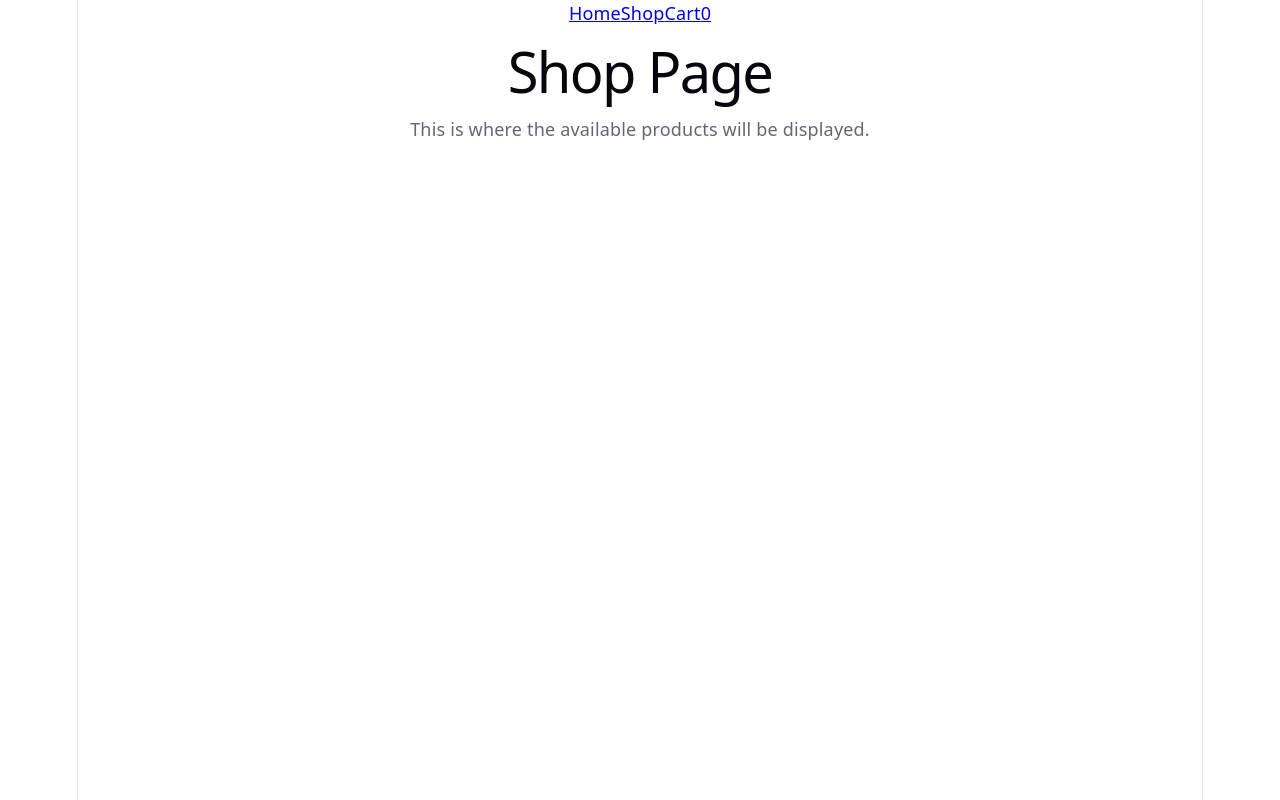
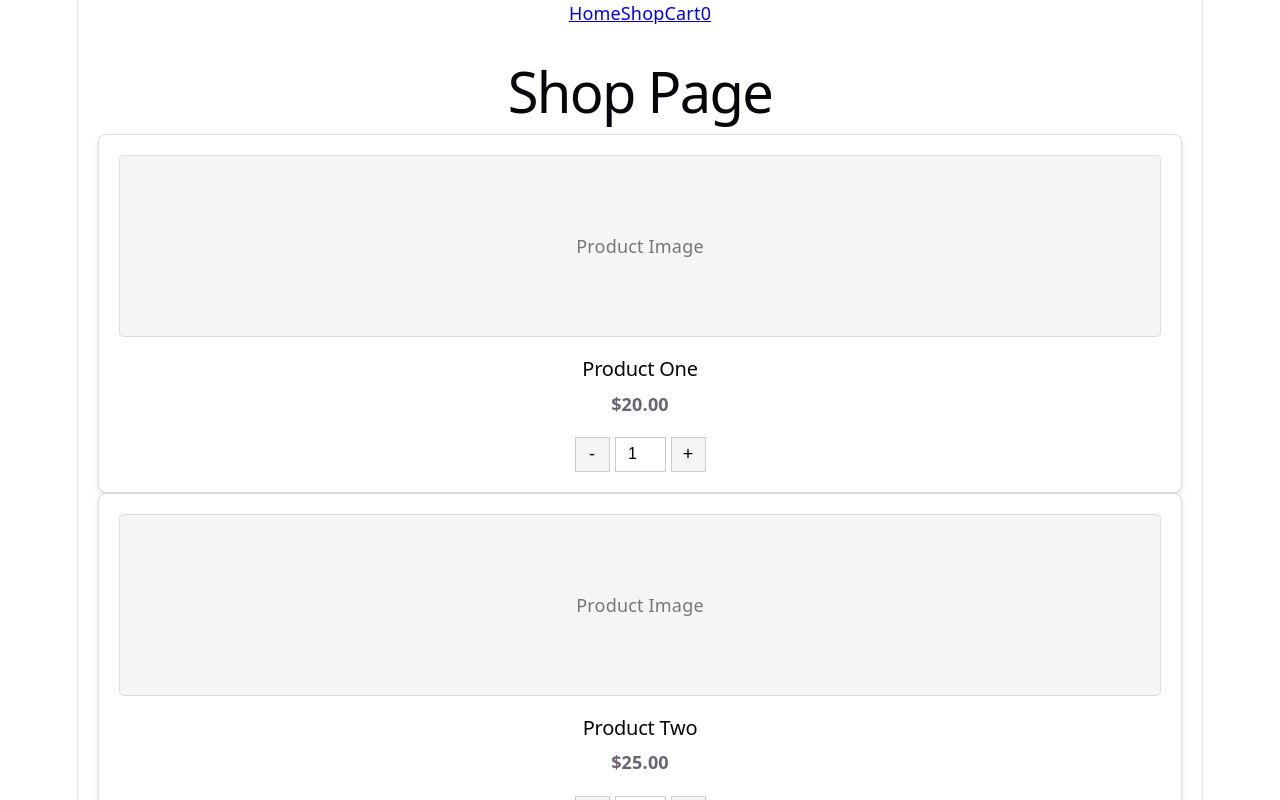
Before and after one commit to winterbarry/react-shopping-cart, a React (Vite) app in the folder shopping-cart/: page /shop in a window 1280 px wide. Shown: the top 800 px of the page. Built offline with nearby package versions, Linux system fonts and the light colour scheme.

Commit message:
added rough styles for all shopping items

```diff
--- a/shopping-cart/src/components/homepage.jsx
+++ b/shopping-cart/src/components/homepage.jsx
@@ -2,7 +2,10 @@ function Home() {
   return (
     <main>
       <h1>Home Page</h1>
-      <p>Welcome to our shopping website!</p>
+      <p>
+        Welcome to our shopping website. Click on the shop button to get
+        started!
+      </p>
     </main>
   );
 }
--- a/shopping-cart/src/components/shop.jsx
+++ b/shopping-cart/src/components/shop.jsx
@@ -1,8 +1,113 @@
+import "../styles/shop.css";
+
 function Shop() {
   return (
     <main>
       <h1>Shop Page</h1>
-      <p>This is where the available products will be displayed.</p>
+
+      <div className="shop-container">
+        <div className="product-card">
+          <div className="product-image">
+            <p>Product Image</p>
+          </div>
+
+          <div className="product-info">
+            <h2>Product One</h2>
+            <p>$20.00</p>
+          </div>
+
+          <div className="quantity-selector">
+            <button>-</button>
+            <input type="number" value="1" readOnly />
+            <button>+</button>
+          </div>
+        </div>
+
+        <div className="product-card">
+          <div className="product-image">
+            <p>Product Image</p>
+          </div>
+
+          <div className="product-info">
+            <h2>Product Two</h2>
+            <p>$25.00</p>
+          </div>
+
+          <div className="quantity-selector">
+            <button>-</button>
+            <input type="number" value="1" readOnly />
+            <button>+</button>
+          </div>
+        </div>
+
+        <div className="product-card">
+          <div className="product-image">
+            <p>Product Image</p>
+          </div>
+
+          <div className="product-info">
+            <h2>Product Three</h2>
+            <p>$30.00</p>
+          </div>
+
+          <div className="quantity-selector">
+            <button>-</button>
+            <input type="number" value="1" readOnly />
+            <button>+</button>
+          </div>
+        </div>
+
+        <div className="product-card">
+          <div className="product-image">
+            <p>Product Image</p>
+          </div>
+
+          <div className="product-info">
+            <h2>Product Four</h2>
+            <p>$35.00</p>
+          </div>
+
+          <div className="quantity-selector">
+            <button>-</button>
+            <input type="number" value="1" readOnly />
+            <button>+</button>
+          </div>
+        </div>
+
+        <div className="product-card">
+          <div className="product-image">
+            <p>Product Image</p>
+          </div>
+
+          <div className="product-info">
+            <h2>Product Five</h2>
+            <p>$40.00</p>
+          </div>
+
+          <div className="quantity-selector">
+            <button>-</button>
+            <input type="number" value="1" readOnly />
+            <button>+</button>
+          </div>
+        </div>
+
+        <div className="product-card">
+          <div className="product-image">
+            <p>Product Image</p>
+          </div>
+
+          <div className="product-info">
+            <h2>Product Six</h2>
+            <p>$45.00</p>
+          </div>
+
+          <div className="quantity-selector">
+            <button>-</button>
+            <input type="number" value="1" readOnly />
+            <button>+</button>
+          </div>
+        </div>
+      </div>
     </main>
   );
 }
--- a/shopping-cart/src/styles/shop.css
+++ b/shopping-cart/src/styles/shop.css
@@ -0,0 +1,82 @@
+main {
+  padding: 20px;
+}
+
+main h1 {
+  text-align: center;
+  margin-bottom: 30px;
+}
+
+.product-container {
+  display: grid;
+  grid-template-columns: repeat(3, 1fr);
+  gap: 25px;
+  max-width: 1200px;
+  margin: 0 auto;
+}
+
+.product-card {
+  background-color: white;
+  border: 1px solid #ddd;
+  border-radius: 8px;
+  padding: 20px;
+  text-align: center;
+  box-shadow: 0 2px 6px rgba(0, 0, 0, 0.1);
+}
+
+.product-image {
+  height: 180px;
+  border: 1px solid #ddd;
+  border-radius: 5px;
+  display: flex;
+  align-items: center;
+  justify-content: center;
+  background-color: #f5f5f5;
+}
+
+.product-image p {
+  color: #777;
+}
+
+.product-info {
+  margin: 20px 0;
+}
+
+.product-info h2 {
+  margin: 0 0 10px;
+  font-size: 20px;
+}
+
+.product-info p {
+  margin: 0;
+  font-size: 18px;
+  font-weight: bold;
+}
+
+.quantity-selector {
+  display: flex;
+  align-items: center;
+  justify-content: center;
+  gap: 5px;
+}
+
+.quantity-selector button {
+  width: 35px;
+  height: 35px;
+  border: 1px solid #ccc;
+  background-color: #f5f5f5;
+  cursor: pointer;
+  font-size: 18px;
+}
+
+.quantity-selector button:hover {
+  background-color: #e5e5e5;
+}
+
+.quantity-selector input {
+  width: 45px;
+  height: 31px;
+  border: 1px solid #ccc;
+  text-align: center;
+  font-size: 16px;
+}
```
